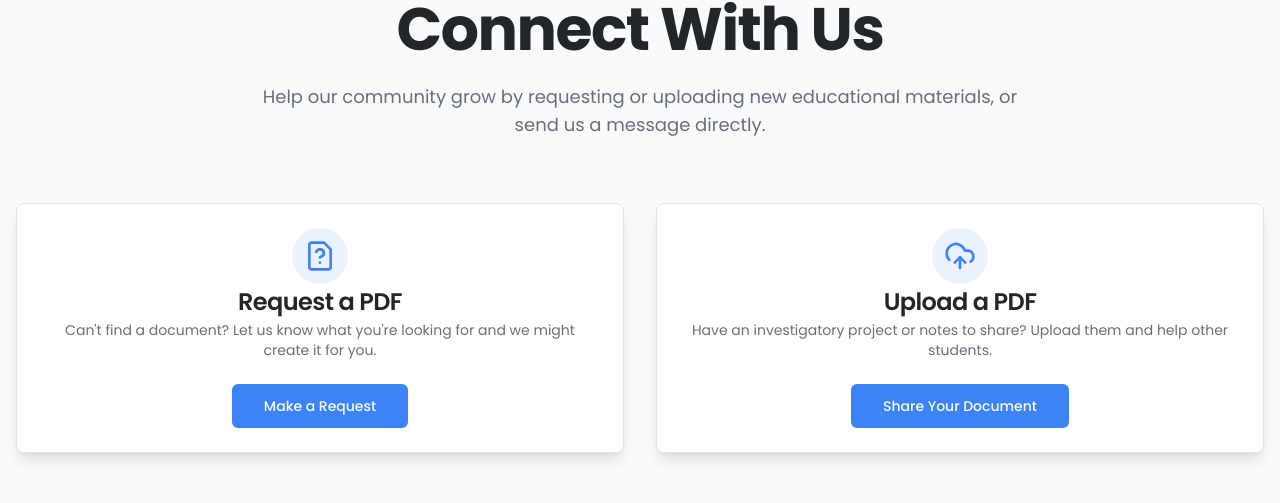
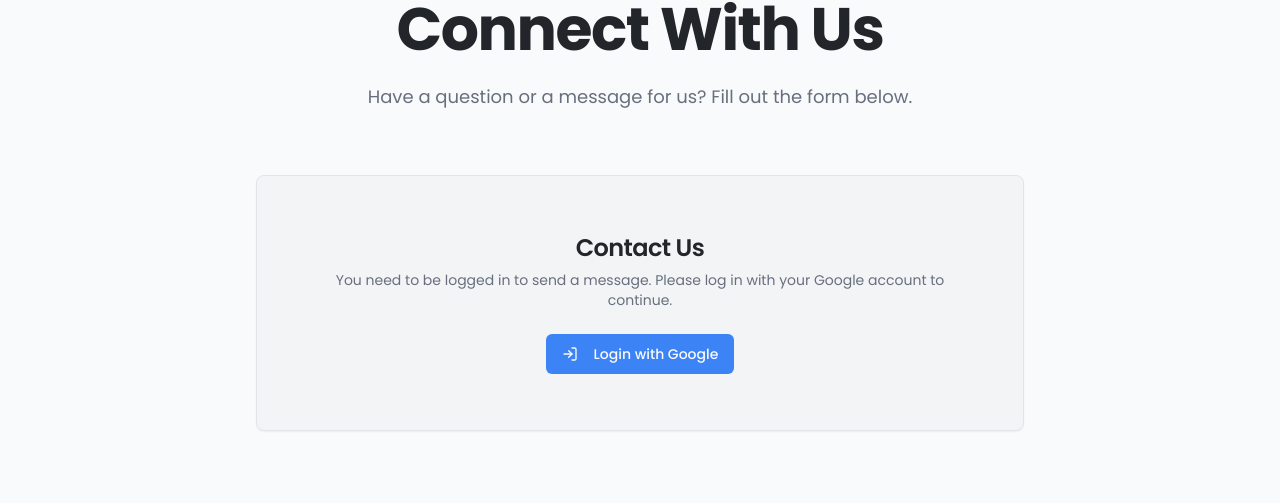
Before and after one commit to biswombhara/All-Investigatory-Projects, a Next.js app: page /connect in a window 1280 px wide. Shown: the part 162-665 px from the top of the page. Built offline with nearby package versions, Linux system fonts and the light colour scheme; no server answers.

Commit message:
remove request a pdf and upload a pdf from connect page

```diff
--- a/src/app/connect/page.jsx
+++ b/src/app/connect/page.jsx
@@ -16,12 +16,10 @@ import {
 } from '../../components/ui/form.jsx';
 import { Input } from '../../components/ui/input.jsx';
 import { Textarea } from '../../components/ui/textarea.jsx';
-import { FileQuestion, UploadCloud, Send, MessageSquare, ShieldCheck, LogIn, Loader2, AlertCircle } from 'lucide-react';
-import Link from 'next/link';
+import { FileQuestion, Send, MessageSquare, LogIn, Loader2, AlertCircle } from 'lucide-react';
 import { Card, CardContent, CardHeader, CardTitle, CardDescription } from '../../components/ui/card.jsx';
 import { useToast } from '../../hooks/use-toast.js';
 import { AuthContext } from '../../context/AuthContext.jsx';
-import { Alert, AlertDescription, AlertTitle } from '../../components/ui/alert.jsx';
 import {
   AlertDialog,
   AlertDialogAction,
@@ -101,43 +99,8 @@ export default function ConnectPage() {
             Connect With Us
           </h1>
           <p className="mt-6 max-w-3xl mx-auto text-lg text-muted-foreground">
-            Help our community grow by requesting or uploading new educational materials, or send us a message directly.
+            Have a question or a message for us? Fill out the form below.
           </p>
-        </div>
-
-        <div className="mt-16 grid grid-cols-1 md:grid-cols-2 gap-8 max-w-7xl mx-auto">
-            <Card className="text-center shadow-lg hover:shadow-xl transition-shadow">
-                <CardHeader>
-                    <div className="mx-auto bg-primary/10 rounded-full p-3 w-fit">
-                        <FileQuestion className="h-8 w-8 text-primary" />
-                    </div>
-                    <CardTitle className="font-headline mt-4">Request a PDF</CardTitle>
-                    <CardDescription>
-                    Can't find a document? Let us know what you're looking for and we might create it for you.
-                    </CardDescription>
-                </CardHeader>
-                <CardContent>
-                    <Button asChild size="lg">
-                    <Link href="/request-pdf">Make a Request</Link>
-                    </Button>
-                </CardContent>
-            </Card>
-            <Card className="text-center shadow-lg hover:shadow-xl transition-shadow">
-                <CardHeader>
-                    <div className="mx-auto bg-primary/10 rounded-full p-3 w-fit">
-                    <UploadCloud className="h-8 w-8 text-primary" />
-                    </div>
-                    <CardTitle className="font-headline mt-4">Upload a PDF</CardTitle>
-                    <CardDescription>
-                    Have an investigatory project or notes to share? Upload them and help other students.
-                    </CardDescription>
-                </CardHeader>
-                <CardContent>
-                    <Button asChild size="lg">
-                    <Link href="/upload-pdf">Share Your Document</Link>
-                    </Button>
-                </CardContent>
-            </Card>
         </div>
 
         <div className="mt-16 w-full max-w-3xl mx-auto">
```
